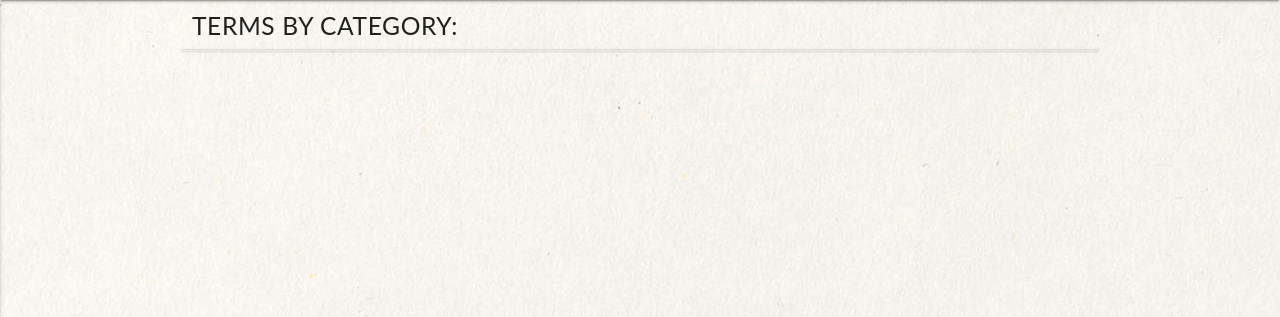
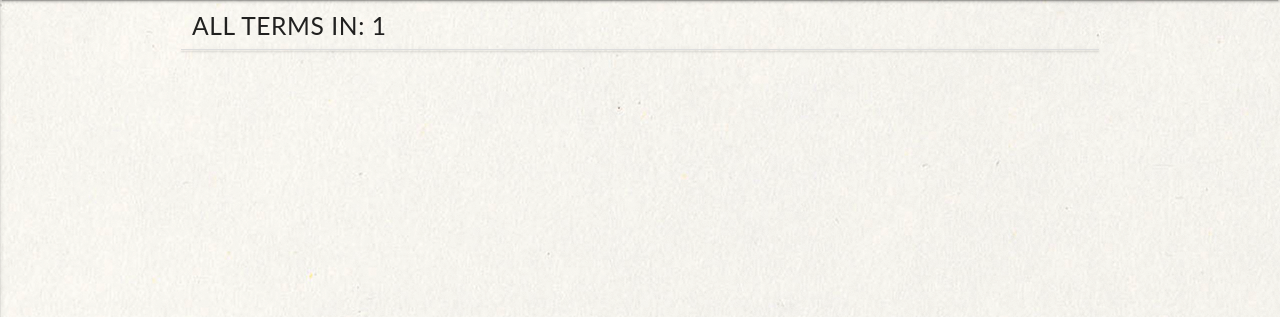
Before and after one commit to kescardoso/cryptopedia, a Flask app: page /filter_terms/1 in a window 1280 px wide. Shown: the part 64-381 px from the top of the page. Run offline with Flask 2, Linux system fonts and the light colour scheme; data that the repository does not hold is empty; some libraries are stand-ins or nearby versions.

Commit message:
Add dynamic title to terms by category

```diff
--- a/app.py
+++ b/app.py
@@ -120,7 +120,7 @@ def delete_category(category_id):
 @app.route('/filter_terms/<category>')
 def filter_terms(category):
     """ Query Terms by Category """
-    return render_template('filterterms.html',
+    return render_template('filterterms.html', category=category,
                             terms=mongo.db.terms.find({'category_name' : category}))
 
 
--- a/templates/filterterms.html
+++ b/templates/filterterms.html
@@ -1,8 +1,7 @@
 {% extends 'base.html' %}
 {% block content %}
 
-
-        <h5>Terms by Category:</h5>
+    <h5>All Terms in: {{category}}</h5>
 
     <!-- Start list: filter terms by category -->
     <div class="row">
```
